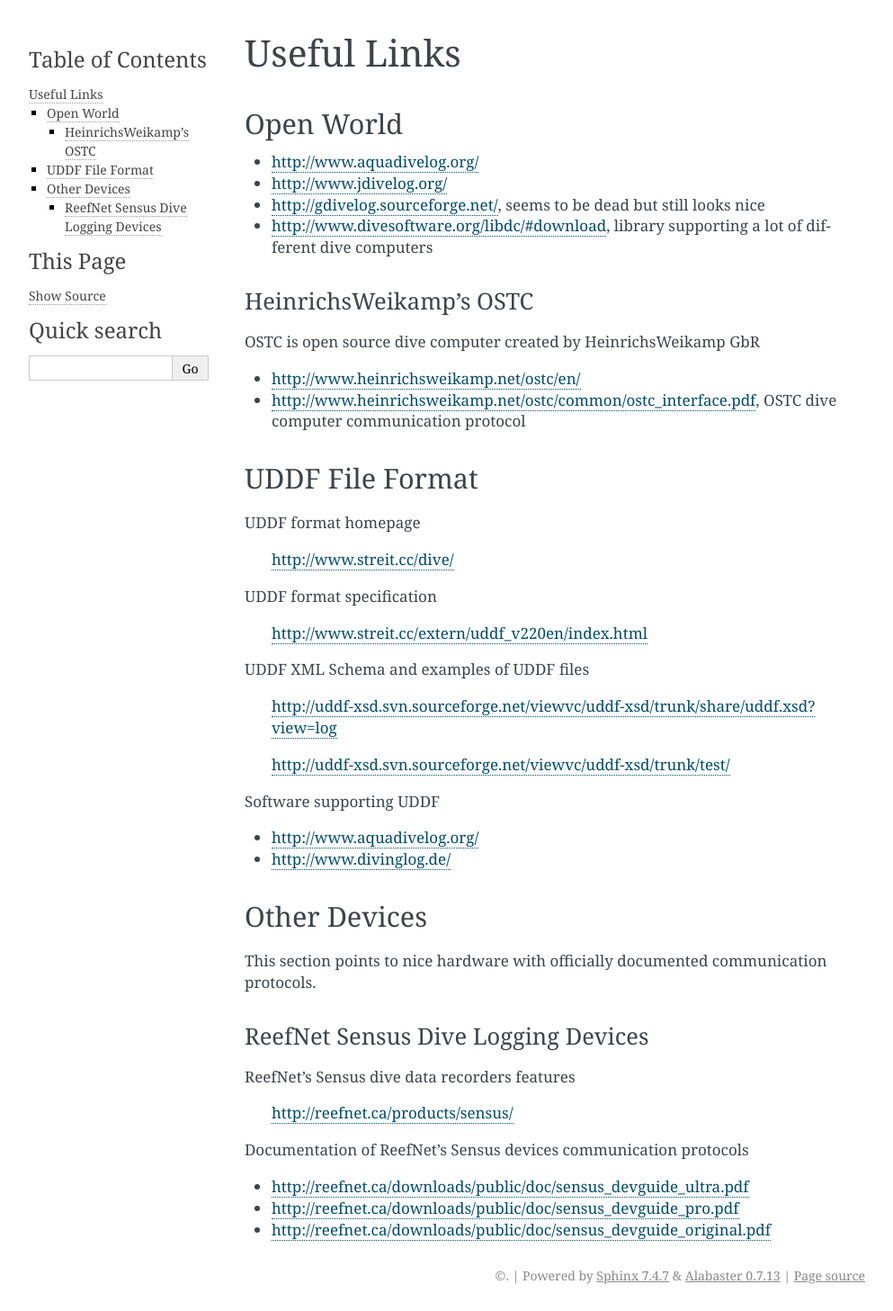
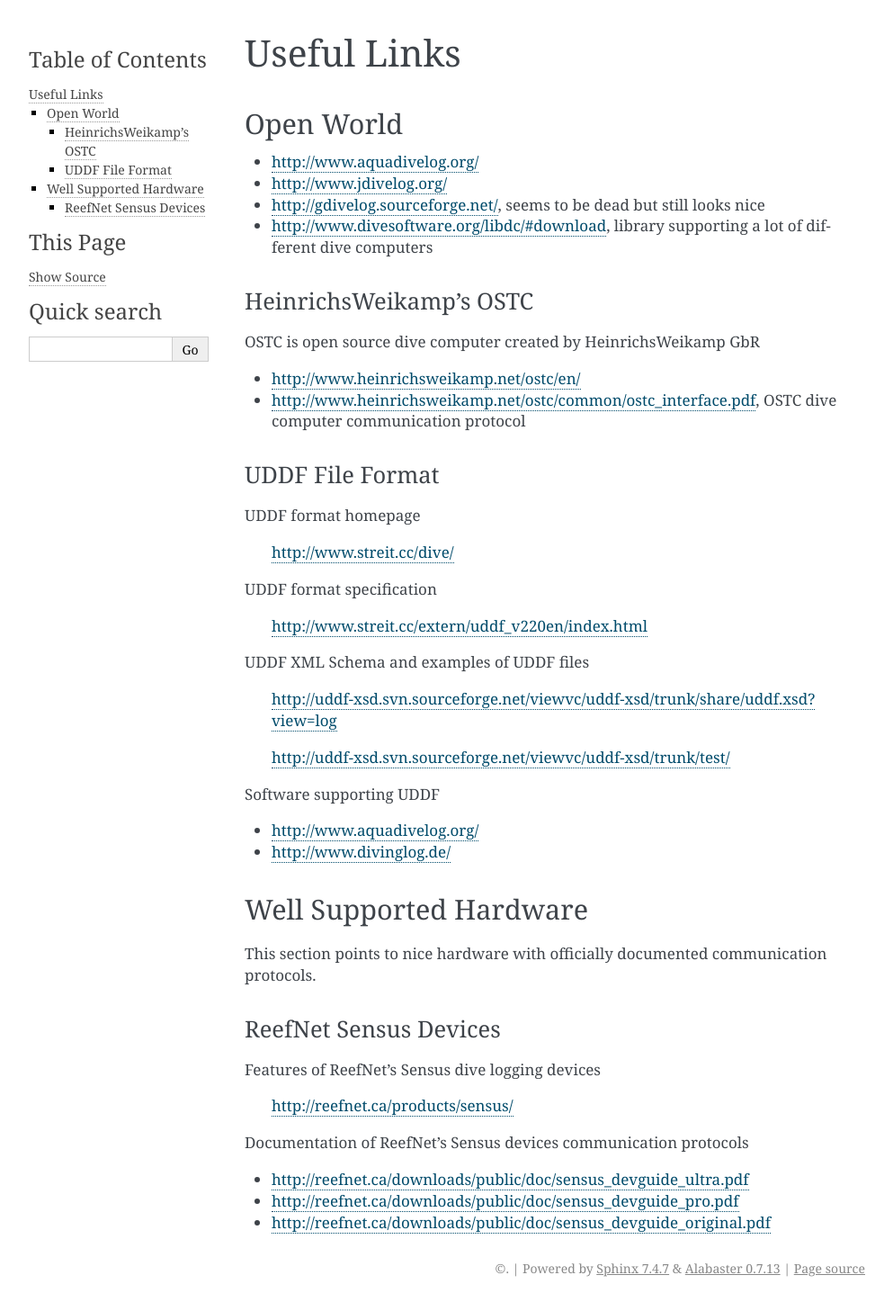
Before and after one commit to gitGNU/gnu_kenozooid, a Sphinx documentation site: the page built from doc/links.txt, in a window 1280 px wide. Shown: the whole page at 90% size, without its empty margins (148-1141 px from the left). Built offline with Sphinx 7.4.7, drawn with Linux system fonts in a browser that asks for light colours.

Commit message:
- minor links document improvements

```diff
--- a/doc/links.txt
+++ b/doc/links.txt
@@ -18,7 +18,7 @@
   computer communication protocol
 
 UDDF File Format
-----------------
+^^^^^^^^^^^^^^^^
 UDDF format homepage
 
     http://www.streit.cc/dive/
@@ -38,14 +38,14 @@
 - http://www.aquadivelog.org/
 - http://www.divinglog.de/
 
-Other Devices
--------------
+Well Supported Hardware
+-----------------------
 This section points to nice hardware with officially documented
 communication protocols.
 
-ReefNet Sensus Dive Logging Devices
-^^^^^^^^^^^^^^^^^^^^^^^^^^^^^^^^^^^
-ReefNet's Sensus dive data recorders features
+ReefNet Sensus Devices
+^^^^^^^^^^^^^^^^^^^^^^
+Features of ReefNet's Sensus dive logging devices
 
     http://reefnet.ca/products/sensus/
 
```
